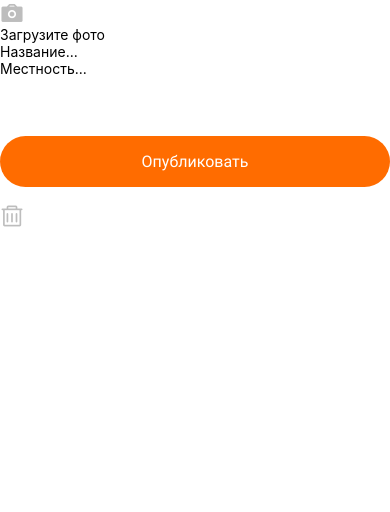
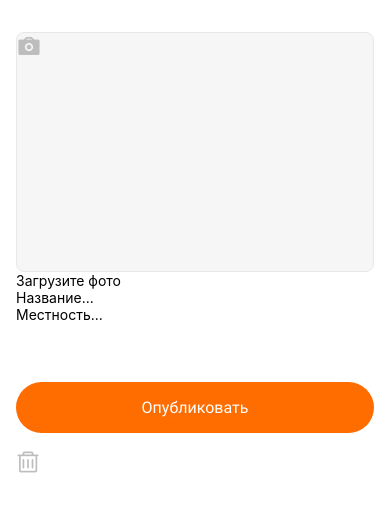
Before and after one commit to supermacchan/rn-homework, a React Native app: screen / in a window 390 px wide. Shown: the top 512 px of the page. Built offline with nearby package versions, Linux system fonts and the light colour scheme.

Commit message:
Update CreatePostsScreen.js

```diff
--- a/Screens/main/CreatePostsScreen.js
+++ b/Screens/main/CreatePostsScreen.js
@@ -27,11 +27,12 @@ export const CreatePostsScreen = () => {
                 <KeyboardAvoidingView behavior={Platform.OS == 'ios' ? 'padding' : ''} >
                     {/* Main form container */}
                     <View style={{
+                        ...styles.form,
                         paddingBottom: isKeyboardShown ? 0 : 45,
                         marginBottom: isKeyboardShown ? -120 : 0,
                     }}>
                         {/* Image container */}
-                        <View>
+                        <View style={styles.imgContainer}>
                             {/* <Image /> */}
                             <Pressable>
                                 <AntDesign name="camera" size={24} color="#BDBDBD" />
@@ -62,6 +63,19 @@ const styles = StyleSheet.create({
         flex: 1,
         backgroundColor: '#fff',
     },
+    form: {
+        paddingTop: 32,
+        paddingBottom: 45,
+        paddingHorizontal: 16,
+        backgroundColor: '#fff',
+    },
+    imgContainer: {
+        backgroundColor: '#F6F6F6',
+        height: 240,
+        borderWidth: 1,
+        borderColor: '#E8E8E8',
+        borderRadius: 8,
+    },
     button: {
         backgroundColor: '#FF6C00',
         borderRadius: 100,
```
